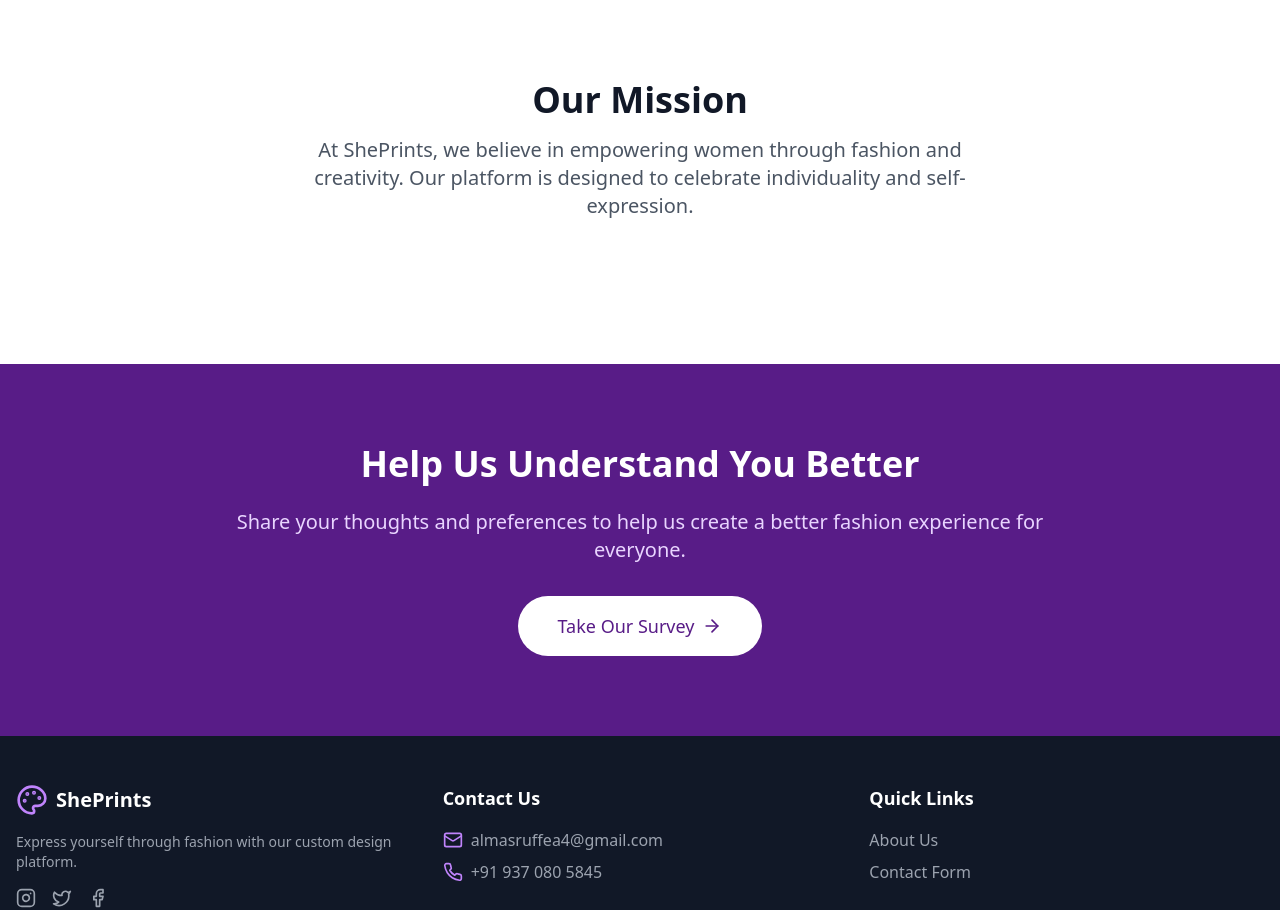
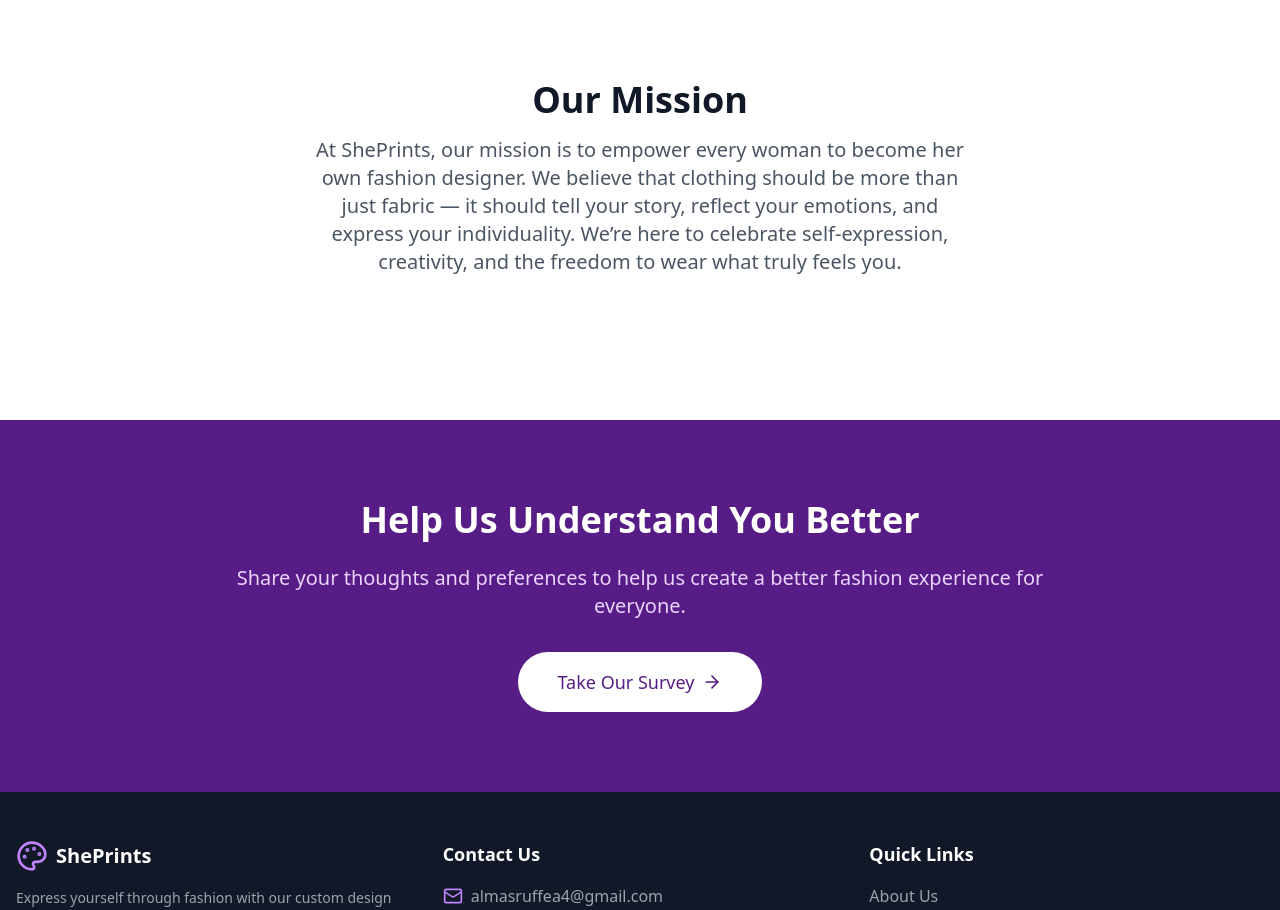
Before and after one commit to aquibdarain/shePrints, a React (Vite) app: page / in a window 1280 px wide. Shown: the part 800-1710 px from the top of the page. Built offline with nearby package versions, Linux system fonts and the light colour scheme.

Commit message:
updatedd form branch

```diff
--- a/src/pages/HomePage.tsx
+++ b/src/pages/HomePage.tsx
@@ -62,7 +62,10 @@ const HomePage: React.FC = () => {
           >
             <h2 className="text-3xl md:text-4xl font-bold text-gray-900 mb-4">Our Mission</h2>
             <p className="text-xl text-gray-600 max-w-2xl mx-auto">
-              At ShePrints, we believe in empowering women through fashion and creativity. Our platform is designed to celebrate individuality and self-expression.
+              At ShePrints, our mission is to empower every woman to become her own fashion designer.
+We believe that clothing should be more than just fabric — it should tell your story, reflect your emotions, and express your individuality.
+
+We’re here to celebrate self-expression, creativity, and the freedom to wear what truly feels you.
             </p>
           </motion.div>
         </div>
```
